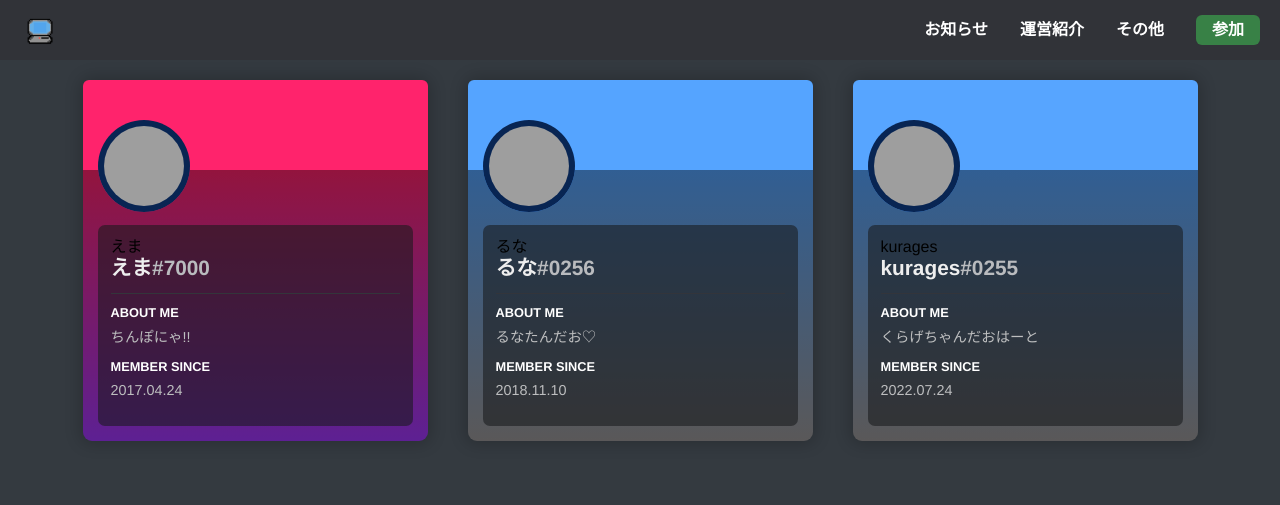
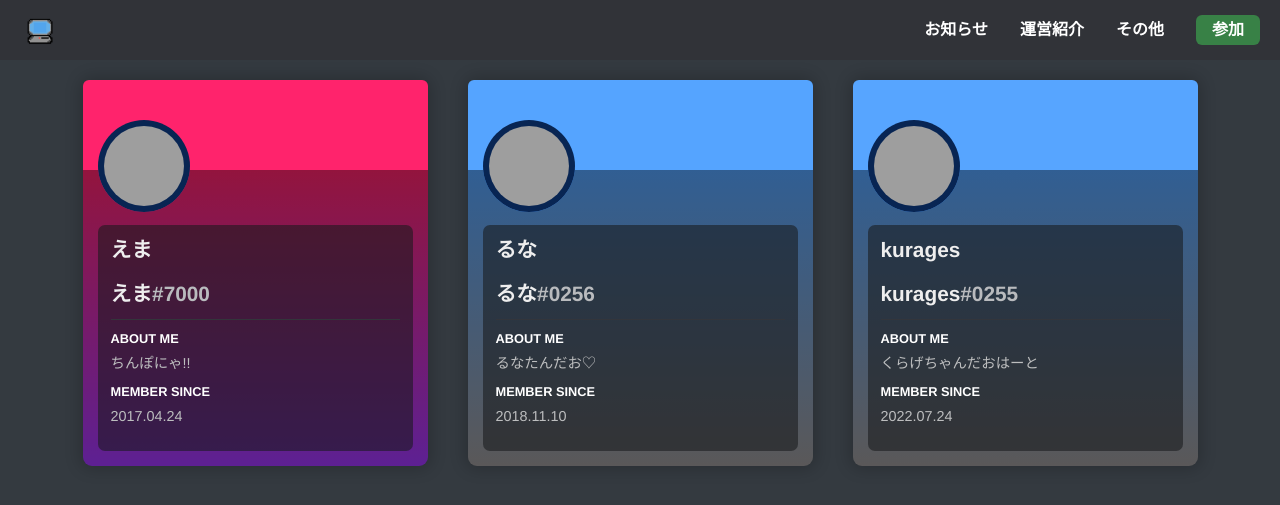
Before and after one commit to pc-com/pc-com.github.io, a Jekyll site: the page built from admin.html, in a window 1280 px wide. Shown: the top 505 px of the page. Built offline with Jekyll 4.4.1, drawn with Linux system fonts in a browser that asks for light colours; grey boxes are pictures that could not be loaded.

Commit message:
Update card.scss

```diff
--- a/_sass/utilities/card.scss
+++ b/_sass/utilities/card.scss
@@ -127,7 +127,19 @@
 		border-radius: 7px;
 		padding: 13px;
 		margin-top: 40px;
+		.displayname {
+			color: #eeeeee;
+			margin-bottom: 20px;
+			font-weight: 600;
+			font-size: 1.3rem;
+			display: flex;
+			flex-direction: row;
+			align-items: center;
 
+			span {
+				color: #b9bbbe;
+			}
+		}
 		.username {
 			color: #eeeeee;
 			margin-bottom: 13px;
```
